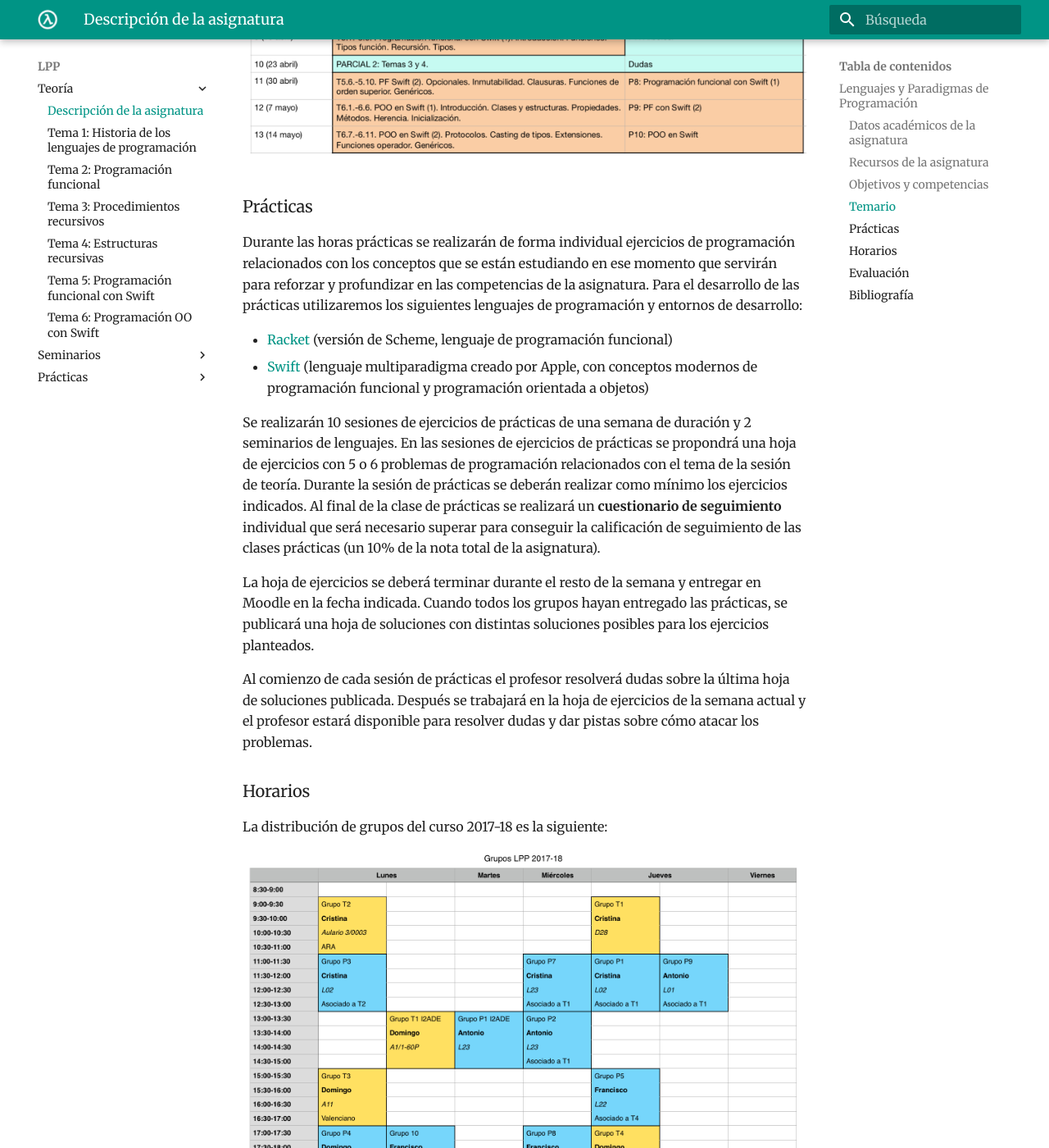
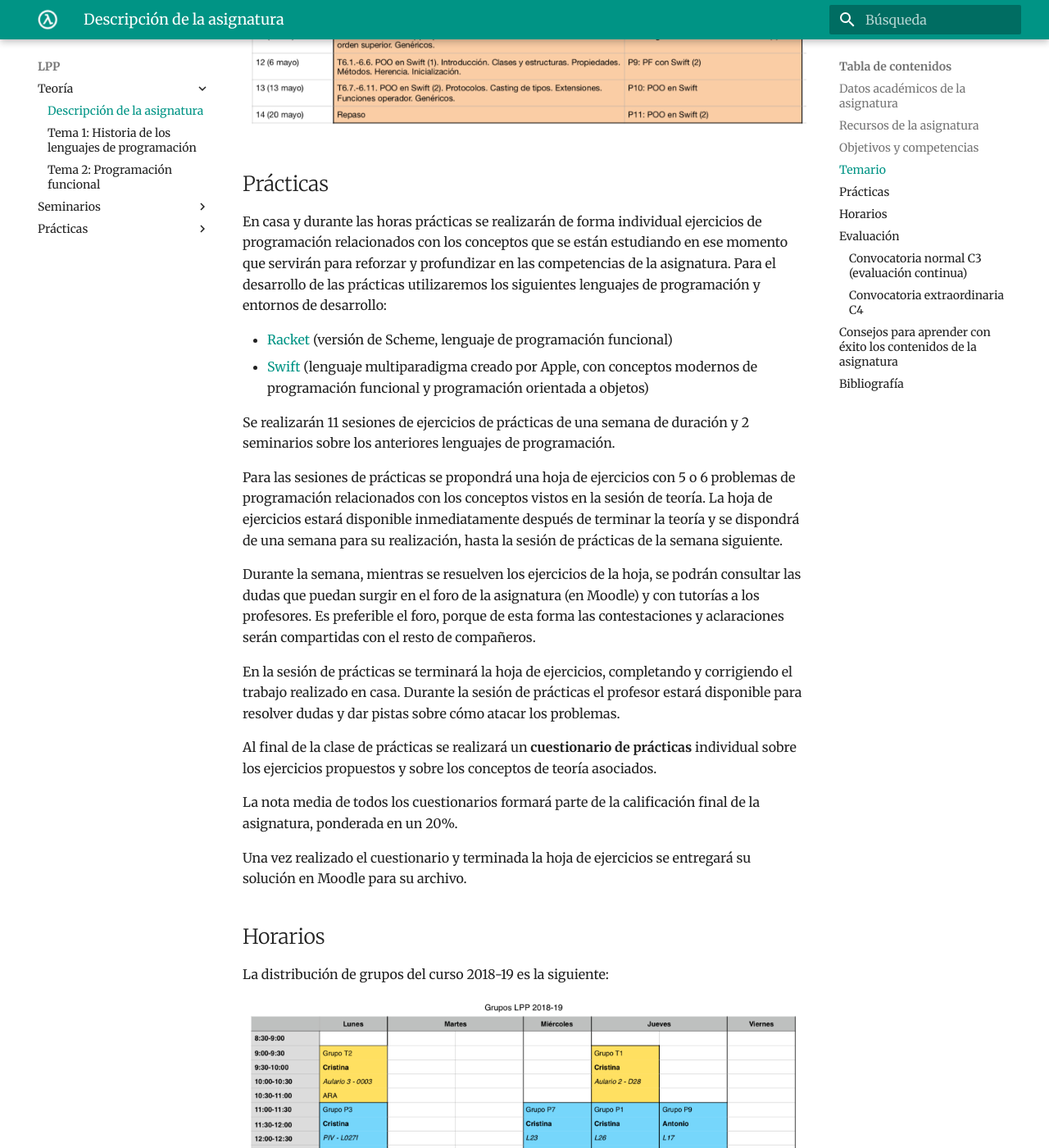
Before and after one commit to domingogallardo/apuntes-lpp, an MkDocs documentation site: the page built from docs/teoria/tema00-descripcion-asignatura/tema00-descripcion-asignatura.md, in a window 1280 px wide and 1400 px high, scrolled down 3055 px. Shown: the whole window at 82% size. Built offline with MkDocs 1.6.1 and Material for MkDocs 9.7.7, drawn with Linux system fonts in a browser that asks for light colours; some of the changed text lies outside the part shown.

Commit message:
Actualizada descripción de la asignatura

```diff
--- a/docs/teoria/tema00-descripcion-asignatura/tema00-descripcion-asignatura.md
+++ b/docs/teoria/tema00-descripcion-asignatura/tema00-descripcion-asignatura.md
@@ -13,24 +9,26 @@ prácticas de 2 h. a la semana
 **Profesores**:
 
 * Antonio Botía ([e-mail](mailto:abotia@dccia.ua.es)): Grupos de
-  prácticas: 2, 9 y 40
+  prácticas: 2, 9 y 401
 * Domingo Gallardo ([e-mail](mailto:domingo.gallardo@ua.es)): Profesor
   coordinador de la asignatura. Grupos de teoría: 3, 4 y 40. Grupos de
-  prácticas: 4 y 8.
+  prácticas: 4 y 402
 * Francisco Martínez ([e-mail](mailto:fmartine@ua.es)): Grupos de
-  prácticas: 5, 6, 8 y 10
+  prácticas: 5, 6 y 8
 * Cristina Pomares ([e-mail](mailto:cpomares@ua.es)): Grupos de
   teoría: 1 y 2. Grupos de prácticas: 1, 3 y 7.
 
-### Recursos de la asignatura
+## Recursos de la asignatura
 
-* [Sitio Moodle](https://moodle2017-18.ua.es/moodle/course/view.php?id=828)
+* [Ficha de la asignatura](https://cvnet.cpd.ua.es/Guia-Docente/GuiaDocente/Index?wCodEst=C203&wcodasi=34017&wlengua=es&scaca=2018-19)
+* [Apuntes de la asignatura (teoría, seminarios y prácticas)](https://domingogallardo.github.io/apuntes-lpp/)
+* [Sitio Moodle](https://moodle2018-19.ua.es/moodle/course/view.php?id=3922)
   abierto y accesible a toda la comunidad educativa, contiene los
   apuntes, transparencias, prácticas y otros materiales docentes
-* [Foro de consultas y anuncios](https://moodle2017-18.ua.es/moodle/mod/forum/view.php?id=8429)
+* [Foro de consultas y anuncios](https://moodle2018-19.ua.es/moodle/mod/forum/view.php?id=37963)
   en el sitio Moodle (sólo accesible a estudiantes)
 
-### Objetivos y competencias
+## Objetivos y competencias
 
 **Objetivos**:
 
@@ -70,7 +68,7 @@ dominios concretos.
   procedural clásico, reconociendo las ventajas que aporta en cuanto a
   abstracción, reutilización y modificación de código.
 
-### Temario
+## Temario
 
 * Tema 1. **Lenguajes de programación**: Historia de los lenguajes de
   programación. Elementos de los lenguajes de
@@ -118,9 +116,9 @@ siguiente figura.
 <img src="imagenes/planificacion.png" width="800px"/>
 
 
-### Prácticas
+## Prácticas
 
-Durante las horas prácticas se realizarán de forma individual
+En casa y durante las horas prácticas se realizarán de forma individual
 ejercicios de programación relacionados con los conceptos que se están
 estudiando en ese momento que servirán para reforzar y profundizar en
 las competencias de la asignatura. Para el desarrollo de las prácticas
@@ -133,37 +131,46 @@ desarrollo:
   Apple, con conceptos modernos de programación funcional y
   programación orientada a objetos)
 
-Se realizarán 10 sesiones de ejercicios de prácticas de una semana de
-duración y 2 seminarios de lenguajes. En las sesiones de ejercicios de
-prácticas se propondrá una hoja de ejercicios con 5 o 6 problemas de
-programación relacionados con el tema de la sesión de teoría. Durante
-la sesión de prácticas se deberán realizar como mínimo los ejercicios
-indicados. Al final de la clase de prácticas se realizará un
-**cuestionario de seguimiento** individual que será necesario superar
-para conseguir la calificación de seguimiento de las clases prácticas
-(un 10% de la nota total de la asignatura).
+Se realizarán 11 sesiones de ejercicios de prácticas de una semana de
+duración y 2 seminarios sobre los anteriores lenguajes de programación.
 
-La hoja de ejercicios se deberá terminar durante el resto de la semana
-y entregar en Moodle en la fecha indicada. Cuando todos los grupos
-hayan entregado las prácticas, se publicará una hoja de soluciones con
-distintas soluciones posibles para los ejercicios planteados.
+Para las sesiones de prácticas se propondrá una hoja de ejercicios con
+5 o 6 problemas de programación relacionados con los conceptos vistos
+en la sesión de teoría. La hoja de ejercicios estará disponible
+inmediatamente después de terminar la teoría y se dispondrá de una
+semana para su realización, hasta la sesión de prácticas de la semana
+siguiente.
 
-Al comienzo de cada sesión de prácticas el profesor resolverá dudas
-sobre la última hoja de soluciones publicada. Después se trabajará en
-la hoja de ejercicios de la semana actual y el profesor estará
-disponible para resolver dudas y dar pistas sobre cómo atacar los
-problemas.
+Durante la semana, mientras se resuelven los ejercicios de la hoja, se
+podrán consultar las dudas que puedan surgir en el foro de la
+asignatura (en Moodle) y con tutorías a los profesores. Es preferible el foro,
+porque de esta forma las contestaciones y aclaraciones serán
+compartidas con el resto de compañeros.
 
-### Horarios
+En la sesión de prácticas se terminará la hoja de ejercicios,
+completando y corrigiendo el trabajo realizado en casa. Durante la
+sesión de prácticas el profesor estará disponible para resolver dudas
+y dar pistas sobre cómo atacar los problemas.
 
-La distribución de grupos del curso 2017-18 es la siguiente:
+Al final de la clase de prácticas se realizará un **cuestionario de
+prácticas** individual sobre los ejercicios propuestos y sobre los
+conceptos de teoría asociados.
+
+La nota media de todos los cuestionarios formará parte de la
+calificación final de la asignatura, ponderada en un 20%.
+
+Una vez realizado el cuestionario y terminada la hoja de ejercicios se
+entregará su solución en Moodle para su archivo.
+
+## Horarios
+
+La distribución de grupos del curso 2018-19 es la siguiente:
 
 <img src="imagenes/horario.png" width="800px"/>
 
-### Evaluación
+## Evaluación
 
-#### Convocatoria normal (evaluación continua)
-
+### Convocatoria normal C3 (evaluación continua)
 
 La asignatura se divide en 3 bloques temáticos, todos ellos de igual
 duración, en los que se utilizará el lenguaje de programación que
@@ -174,47 +181,18 @@ aparece entre paréntesis:
 3. Programación funcional en Swift y programación orientada a objetos (Swift)
 
 Para cada bloque temático se realizará un examen parcial escrito que
-ponderará un 30% (90% en total) en la nota final.
+ponderará un 26,67% (80% en total) en la nota final.
 
-El 10% restante para la nota final se obtendrá por el seguimiento
-de las clases de prácticas, según se explica a continuación.
+El 20% restante para la nota final se obtendrá con la nota media de
+los cuestionarios realizados en las sesiones de prácticas.
 
-Las sesiones prácticas consistirán en ejercicios individuales de
-programación sobre los conceptos explicados en la clase de teoría de
-la semana anterior. Evidentemente, para poder realizar correctamente
-estos ejercicios se deberá haber estudiado los conceptos previamente
-explicados.
-
-Al final de cada sesión de prácticas se realizará un **cuestionario de
-seguimiento**, una pequeña prueba tipo test sobre los ejercicios
-realizados y los conceptos asociados. La nota final de seguimiento
-de las sesiones prácticas será la media de estas calificaciones.
-
-La calificación total será la media ponderada de las calificaciones de
-cada parcial y la media de los 11 cuestionarios de seguimiento,
-condicionado esto último a que se haya superado el mínimo de
-cuestionarios aprobados.
-
-Ejemplo 1: un estudiante que ha obtenido un 4’5, 5 y 4’5 en los
-exámenes parciales y un 8 en los cuestionarios de prácticas obtendría
-de nota final:
-
-8 * 0'1 + 4’5 * 0’3 + 5 * 0’3 + 4’5 * 0’3 = 5
-
-Ejemplo 2: un estudiante con las mismas calificaciones en los
-parciales pero con un 0 en los cuestionarios de prácticas:
-
-
-0 + 4’5 * 0’3 + 5 * 0’3 + 4’5 * 0’3 = 4’2
-
-
-#### Convocatoria extraordinaria
+### Convocatoria extraordinaria C4
 
 En la convocatoria extraordinaria se realizará un examen final sobre
 todos los bloques temáticos cuya calificación representará el 100% de
 la nota de la asignatura.
 
-#### Consejos para aprender con éxito los contenidos de la asignatura
+## Consejos para aprender con éxito los contenidos de la asignatura
 
 El consejo fundamental para aprobar la asignatura es **trabajar todas
 las semanas e intentar seguir el ritmo de la asignatura**. Los
@@ -306,7 +284,7 @@ Plantearse uno mismo problemas:
 > superarla simplemente tienes que hacer ejercicios y también
 > plantearte tú mismo nuevos ejercicios."
 
-### Bibliografía
+## Bibliografía
 
 En Moodle se publican los apuntes de la asignatura, con ejercicios,
 explicaciones y ejemplos de todos los conceptos estudiados, tanto en
@@ -328,6 +306,6 @@ Para ampliar algunos conceptos se recomiendan los dos siguientes manuales:
 
 ----
 
-Lenguajes y Paradigmas de Programación, curso 2017-18
+Lenguajes y Paradigmas de Programación, curso 2018-19
 © Departamento Ciencia de la Computación e Inteligencia Artificial, Universidad de Alicante
 Domingo Gallardo, Cristina Pomares, Antonio Botía, Francisco Martínez
--- a/mkdocs.yml
+++ b/mkdocs.yml
@@ -6,25 +6,25 @@ nav:
    - 'Descripción de la asignatura': 'teoria/tema00-descripcion-asignatura/tema00-descripcion-asignatura.md'
    - 'Tema 1: Historia de los lenguajes de programación': 'teoria/tema01-historia-lenguajes-programacion/tema01-historia-lenguajes-programacion.md'
    - 'Tema 2: Programación funcional': 'teoria/tema02-programacion-funcional/tema02-programacion-funcional.md'
-   - 'Tema 3: Procedimientos recursivos': 'teoria/tema03-procedimientos-recursivos/tema03-procedimientos-recursivos.md'
-   - 'Tema 4: Estructuras recursivas': 'teoria/tema04-estructuras-recursivas/tema04-estructuras-recursivas.md'
-   - 'Tema 5: Programación funcional con Swift': 'teoria/tema05-programacion-funcional-swift/tema05-programacion-funcional-swift.md'
-   - 'Tema 6: Programación OO con Swift': 'teoria/tema06-programacion-orientada-objetos-swift/tema06-programacion-orientada-objetos-swift.md'
+#   - 'Tema 3: Procedimientos recursivos': 'teoria/tema03-procedimientos-recursivos/tema03-procedimientos-recursivos.md'
+#   - 'Tema 4: Estructuras recursivas': 'teoria/tema04-estructuras-recursivas/tema04-estructuras-recursivas.md'
+#   - 'Tema 5: Programación funcional con Swift': 'teoria/tema05-programacion-funcional-swift/tema05-programacion-funcional-swift.md'
+#   - 'Tema 6: Programación OO con Swift': 'teoria/tema06-programacion-orientada-objetos-swift/tema06-programacion-orientada-objetos-swift.md'
 - 'Seminarios':
    - 'Seminario de Scheme': 'seminarios/seminario1-scheme/seminario1-scheme.md'
-   - 'Seminario de Swift': 'seminarios/seminario2-swift/seminario2-swift.md'
+#   - 'Seminario de Swift': 'seminarios/seminario2-swift/seminario2-swift.md'
 - 'Prácticas':
    - 'Práctica 1': 'practicas/practica01/practica01.md'
-   - 'Práctica 2': 'practicas/practica02/practica02.md'
-   - 'Práctica 3': 'practicas/practica03/practica03.md'
-   - 'Práctica 4': 'practicas/practica04/practica04.md'
-   - 'Práctica 5': 'practicas/practica05/practica05.md'
-   - 'Práctica 6': 'practicas/practica06/practica06.md'
-   - 'Práctica 7': 'practicas/practica07/practica07.md'
-   - 'Práctica 8': 'practicas/practica08/practica08.md'
-   - 'Práctica 9': 'practicas/practica09/practica09.md'
-   - 'Práctica 10': 'practicas/practica10/practica10.md'
-   - 'Práctica 11': 'practicas/practica11/practica11.md'
+#   - 'Práctica 2': 'practicas/practica02/practica02.md'
+#   - 'Práctica 3': 'practicas/practica03/practica03.md'
+#   - 'Práctica 4': 'practicas/practica04/practica04.md'
+#   - 'Práctica 5': 'practicas/practica05/practica05.md'
+#   - 'Práctica 6': 'practicas/practica06/practica06.md'
+#   - 'Práctica 7': 'practicas/practica07/practica07.md'
+#   - 'Práctica 8': 'practicas/practica08/practica08.md'
+#   - 'Práctica 9': 'practicas/practica09/practica09.md'
+#   - 'Práctica 10': 'practicas/practica10/practica10.md'
+#   - 'Práctica 11': 'practicas/practica11/practica11.md'
 
 theme:
     language: es
```
Also changed, not shown: other parts of docs/teoria/tema00-descripcion-asignatura/tema00-descripcion-asignatura.md (+2 -6 lines), docs/teoria/tema00-descripcion-asignatura/imagenes/horario.png, docs/teoria/tema00-descripcion-asignatura/imagenes/planificacion.png, 1 other file.
